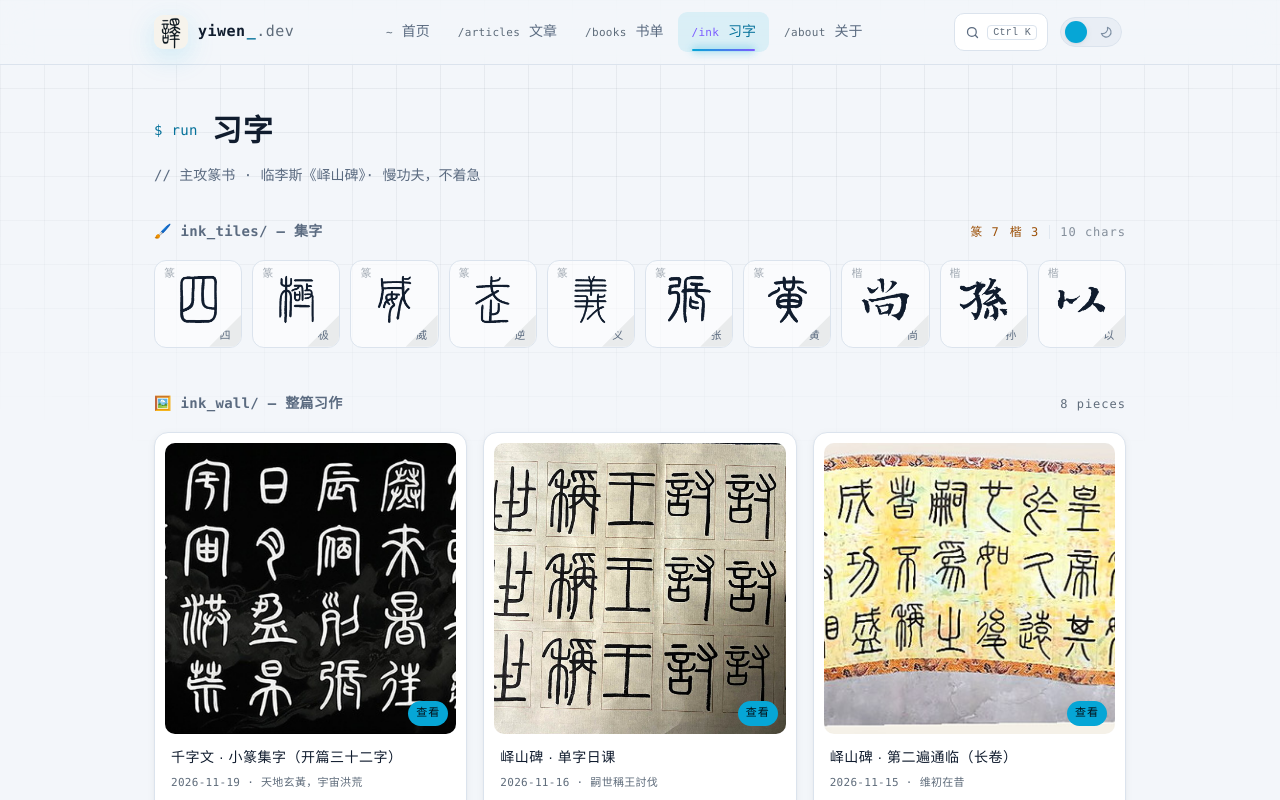
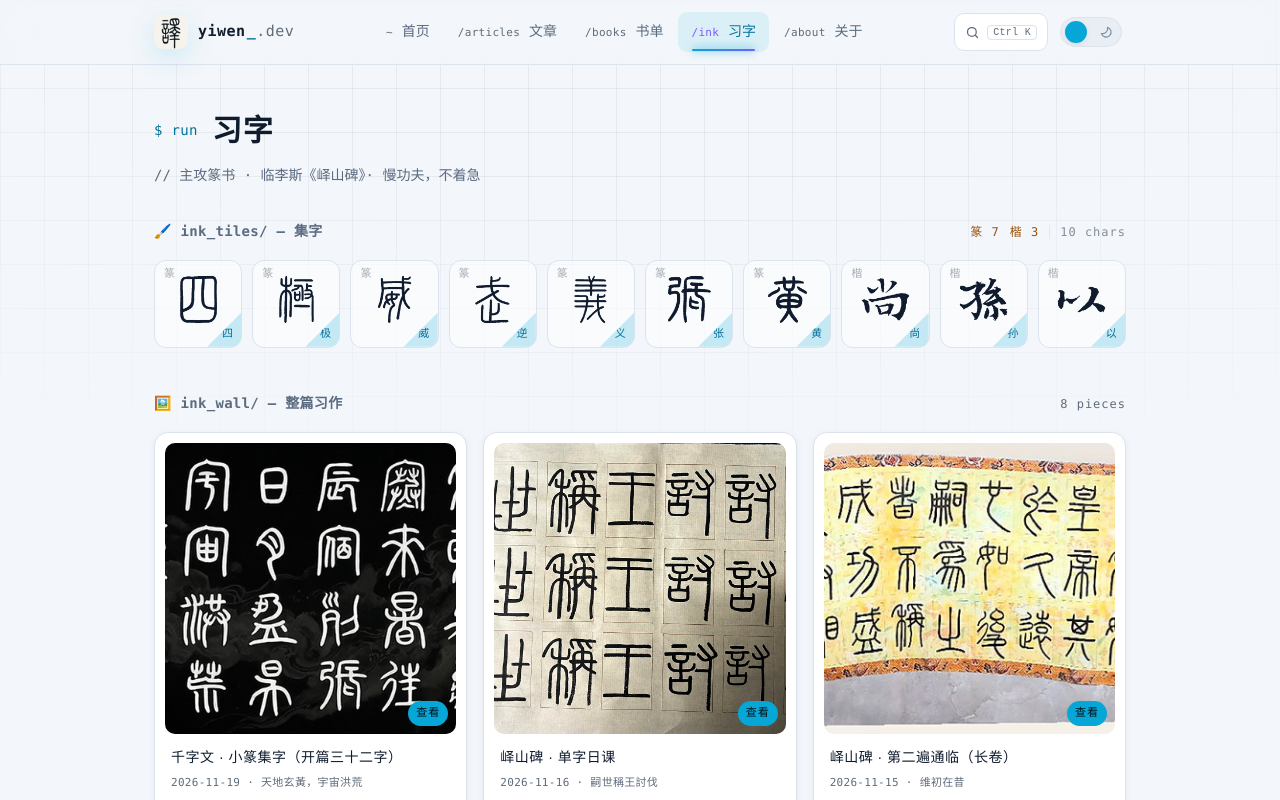
Before and after one commit to zhyiwen/person-site, a Vue app: page /#/calligraphy in a window 1280 px wide. Shown: the top 800 px of the page. Built offline with nearby package versions, Linux system fonts and the light colour scheme.

Commit message:
style(ink): 简体角标内缩避圆角裁切，改为蓝色斜角底

```diff
--- a/src/views/CalligraphyView.vue
+++ b/src/views/CalligraphyView.vue
@@ -178,22 +178,22 @@ const overflow = computed(() => works.length > PREVIEW_SHOW);
   position: absolute;
   right: 0;
   bottom: 0;
-  width: 32px;
-  height: 32px;
+  width: 34px;
+  height: 34px;
   display: flex;
   align-items: flex-end;
-  justify-content: center;
-  padding-bottom: 6px;
+  justify-content: flex-end;
+  /* 往内收 8px：卡片有 12px 圆角，贴着角放会把字裁掉 */
+  padding: 0 8px 8px 0;
   font-size: 11px;
   line-height: 1;
-  background: color-mix(in srgb, var(--text) 9%, var(--surface));
+  background: color-mix(in srgb, var(--primary) 22%, transparent);
   clip-path: polygon(100% 0, 100% 100%, 0 100%);
-  color: var(--muted);
-  transition: color 0.2s ease, background 0.2s ease;
+  color: var(--primary-text);
+  transition: background 0.2s ease;
 }
 .glyph-cell:hover .glyph-modern {
-  color: var(--primary-text);
-  background: color-mix(in srgb, var(--primary) 16%, var(--surface));
+  background: color-mix(in srgb, var(--primary) 36%, transparent);
 }
 /* 悬停详情：自定义标签，比原生 title 快且清晰 */
 .glyph-tip {
```
